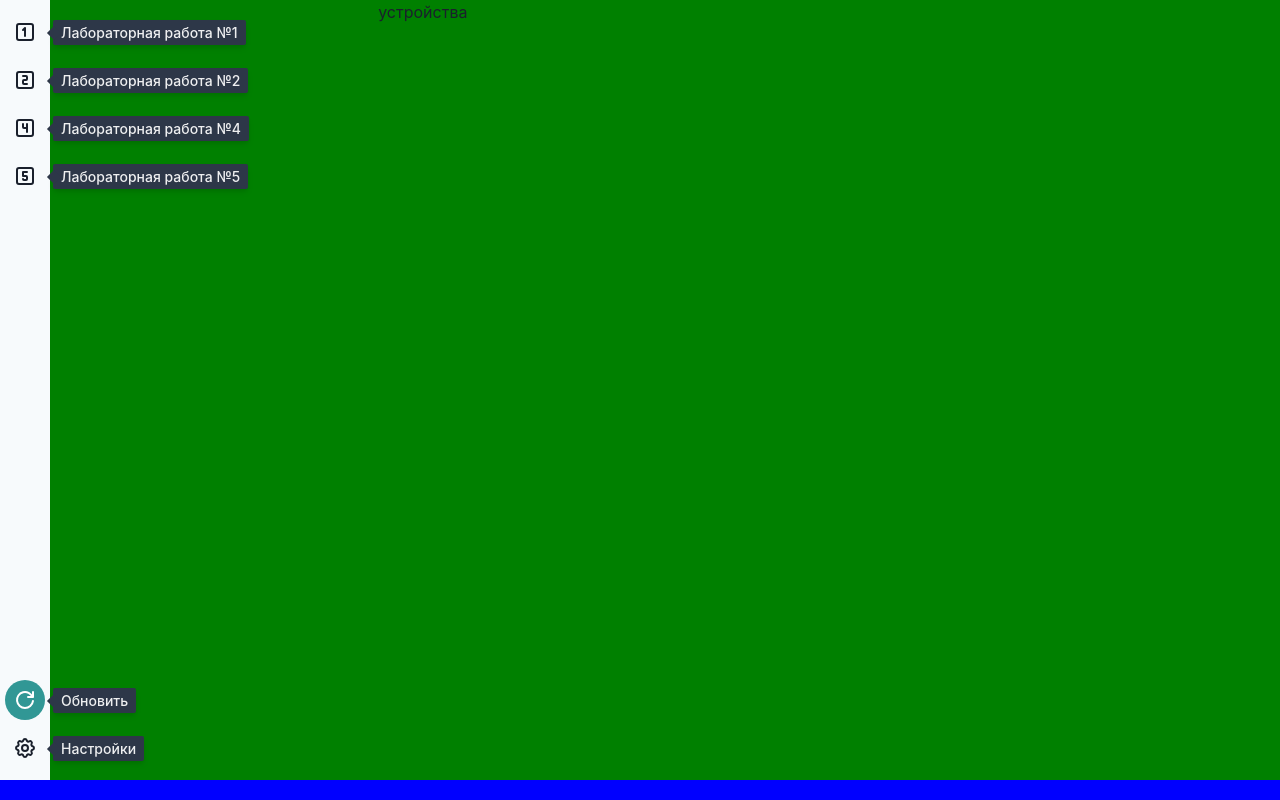
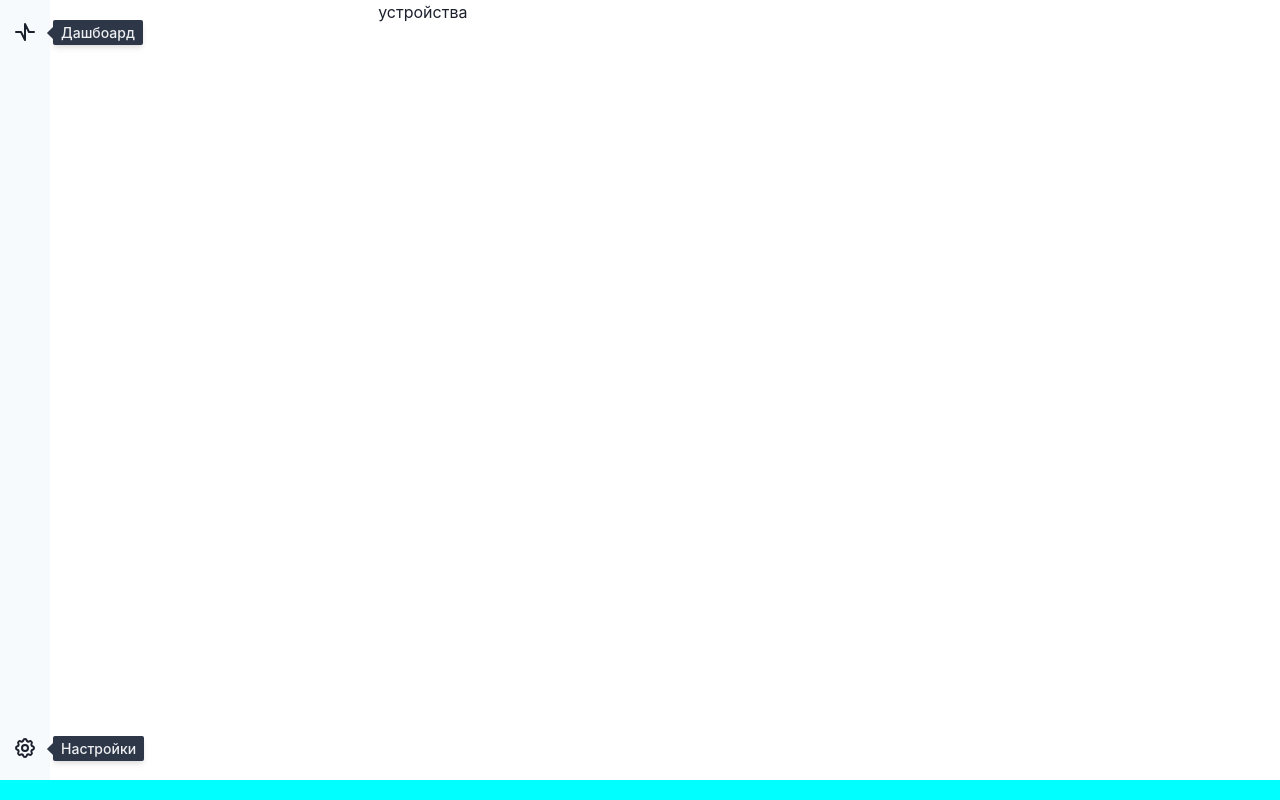
Before and after one commit to maksimio/csidealer, a React (Create React App) app in the folder client/: page /devices in a window 1280 px wide. Built offline with nearby package versions, Linux system fonts and the light colour scheme.

Commit message:
правки структуры кода

```diff
--- a/client/src/App.tsx
+++ b/client/src/App.tsx
@@ -6,7 +6,7 @@ import {
   NotFound,
   Settings,
 } from 'components/pages'
-import { Grid, GridItem } from '@chakra-ui/react'
+import { Container, Grid, GridItem } from '@chakra-ui/react'
 import { Statusbar, LocationProvider, Sidebar } from 'components'
 
 const App = () => {
@@ -14,20 +14,22 @@ const App = () => {
     <>
       <LocationProvider />
       <Grid templateRows={'1fr 20px'} templateColumns={'50px 1fr'} h="100vh">
-        <GridItem background={'red'}>
+        <GridItem>
           <Sidebar />
         </GridItem>
-        <GridItem background={'green'}>
+        <GridItem>
+          <Container maxW="full">
             <Routes>
               <Route path="/" element={<Navigate to="dashboard" />} />
               <Route path="*" element={<NotFound />} />
+              <Route path="dashboard" element={<Dashboard />} />
+              <Route path="devices" element={<Devices />} />
               <Route path="log" element={<FileLog />} />
-            <Route path="devices" element={<Devices />} />
               <Route path="settings" element={<Settings />} />
-            <Route path="dashboard" element={<Dashboard />} />
             </Routes>
+          </Container>
         </GridItem>
-        <GridItem background={'blue'} colSpan={2}>
+        <GridItem background={'cyan'} colSpan={2}>
           <Statusbar />
         </GridItem>
       </Grid>
--- a/client/src/components/Sidebar.tsx
+++ b/client/src/components/Sidebar.tsx
@@ -6,15 +6,7 @@ import {
   Spacer,
   useColorMode,
 } from '@chakra-ui/react'
-import {
-  IconReload,
-  IconSettings,
-  IconSquareNumber1,
-  IconSquareNumber2,
-  IconSquareNumber4,
-  IconSquareNumber5,
-  TablerIcon,
-} from '@tabler/icons'
+import { IconSettings, IconWaveSawTool, TablerIcon } from '@tabler/icons'
 import { observer } from 'mobx-react-lite'
 import { FC } from 'react'
 import { useNavigate } from 'react-router-dom'
@@ -59,44 +51,10 @@ const Sidebar: FC = () => {
       background={colorMode === 'light' ? 'gray.50' : 'gray.700'}
     >
       <VStack>
-        <IconLink
-          label="Лабораторная работа №1"
-          link="/lab1"
-          Icon={IconSquareNumber1}
-        />
-        <IconLink
-          label="Лабораторная работа №2"
-          link="/lab2"
-          Icon={IconSquareNumber2}
-        />
-        <IconLink
-          label="Лабораторная работа №4"
-          link="/lab4"
-          Icon={IconSquareNumber4}
-        />
-        <IconLink
-          label="Лабораторная работа №5"
-          link="/lab5"
-          Icon={IconSquareNumber5}
-        />
+        <IconLink label="Дашбоард" link="/dashboard" Icon={IconWaveSawTool} />
       </VStack>
       <Spacer />
       <VStack>
-        <Tooltip
-          defaultIsOpen
-          label="Обновить"
-          hasArrow
-          placement="right"
-          openDelay={500}
-        >
-          <IconButton
-            variant="solid"
-            isRound
-            colorScheme="teal"
-            aria-label="Обновить"
-            icon={<IconReload />}
-          />
-        </Tooltip>
         <IconLink label="Настройки" link="/settings" Icon={IconSettings} />
       </VStack>
     </Flex>
--- a/client/src/components/index.tsx
+++ b/client/src/components/index.tsx
@@ -1,3 +1,5 @@
 export { default as Sidebar } from './Sidebar'
 export { default as Statusbar } from './Statusbar'
 export { default as LocationProvider } from './LocationProvider'
+
+export { default as LineChart } from './shared/LineChart'
--- /dev/null
+++ b/client/src/components/shared/LineChart.tsx
@@ -0,0 +1,107 @@
+import { FC, useEffect, useRef } from 'react'
+import uPlot from 'uplot'
+
+type OptionsUpdateState = 'keep' | 'update' | 'create'
+
+const stringify = (obj: Record<string, unknown>) =>
+  JSON.stringify(obj, (key, value) =>
+    typeof value === 'function' ? value.toString() : value
+  )
+
+export const optionsUpdateState = (
+  _lhs: uPlot.Options,
+  _rhs: uPlot.Options
+): OptionsUpdateState => {
+  const { width: lhsWidth, height: lhsHeight, ...lhs } = _lhs
+  const { width: rhsWidth, height: rhsHeight, ...rhs } = _rhs
+
+  let state: OptionsUpdateState = 'keep'
+  if (lhsHeight !== rhsHeight || lhsWidth !== rhsWidth) {
+    state = 'update'
+  }
+  if (Object.keys(lhs).length !== Object.keys(rhs).length) {
+    return 'create'
+  }
+  for (const k of Object.keys(lhs)) {
+    // eslint-disable-next-line @typescript-eslint/ban-ts-comment
+    // @ts-ignore
+    if (stringify(lhs[k]) !== stringify(rhs[k])) {
+      state = 'create'
+      break
+    }
+  }
+  return state
+}
+
+interface UplotReactProps {
+  options: uPlot.Options
+  data: uPlot.AlignedData
+  updateDataFlag: boolean
+  updateSettingsFlag: boolean
+}
+
+const LineChart: FC<UplotReactProps> = ({
+  options,
+  data,
+  updateDataFlag,
+  updateSettingsFlag,
+}) => {
+  const chartRef = useRef<uPlot | null>(null)
+  const targetRef = useRef<HTMLDivElement>(null)
+
+  function destroy(chart: uPlot | null) {
+    if (chart) {
+      chart.destroy()
+      chartRef.current = null
+    }
+  }
+
+  // eslint-disable-next-line react-hooks/exhaustive-deps
+  function create() {
+    const newChart = new uPlot(
+      options,
+      data,
+      targetRef.current as HTMLDivElement
+    )
+    chartRef.current = newChart
+  }
+
+  useEffect(() => {
+    create()
+    return () => {
+      destroy(chartRef.current)
+    }
+  }, [create])
+
+  const prevProps = useRef({ options, data }).current
+  useEffect(() => {
+    const chart = chartRef.current
+    if (prevProps.options !== options) {
+      const optionsState = optionsUpdateState(prevProps.options, options)
+      if (!chart || optionsState === 'create') {
+        destroy(chart)
+      } else if (optionsState === 'update') {
+        chart.setSize({ width: options.width, height: options.height })
+      }
+    }
+    if (!chart) {
+      create()
+    } else {
+      chart.setData(data)
+    }
+
+    return () => {
+      prevProps.options = options
+      prevProps.data = data
+    }
+  }, [options, data, updateDataFlag, prevProps, create])
+
+  useEffect(() => {
+    destroy(chartRef?.current)
+    create()
+  }, [create, updateSettingsFlag])
+
+  return <div ref={targetRef} />
+}
+
+export default LineChart
--- a/client/src/controllers/deviceController.ts
+++ b/client/src/controllers/deviceController.ts
@@ -1,7 +1,7 @@
 import { IApiService } from 'services'
 import { DeviceStore } from 'stores'
 
-export class DeviceController {
+export default class DeviceController {
   constructor(
     private api: IApiService,
     private deviceStore: DeviceStore
--- /dev/null
+++ b/client/src/controllers/index.ts
@@ -0,0 +1,3 @@
+export { default as DeviceController } from './deviceController'
+export { default as LayoutController } from './layoutController'
+export { default as LogFileController } from './logFileController'
--- a/client/src/controllers/layoutController.ts
+++ b/client/src/controllers/layoutController.ts
@@ -1,7 +1,7 @@
 import { Location } from 'react-router-dom'
 import { WindowStore } from 'stores'
 
-export class LayoutController {
+export default class LayoutController {
   constructor(
     private windowStore: WindowStore
   ) { }
--- a/client/src/controllers/logFileController.ts
+++ b/client/src/controllers/logFileController.ts
@@ -1,10 +1,7 @@
 import { IApiService, AlertService } from 'services'
 
-export class LogFileController {
-  constructor(
-    private api: IApiService,
-    private alertService: AlertService
-  ) { }
+export default class LogFileController {
+  constructor(private api: IApiService, private alertService: AlertService) {}
 
   async getList() {
     const list = await this.api.getLogState()
```
Also changed, not shown: client/src/application/index.ts (+5 -3 lines). Lines whose indentation alone changed are shown as unchanged.
